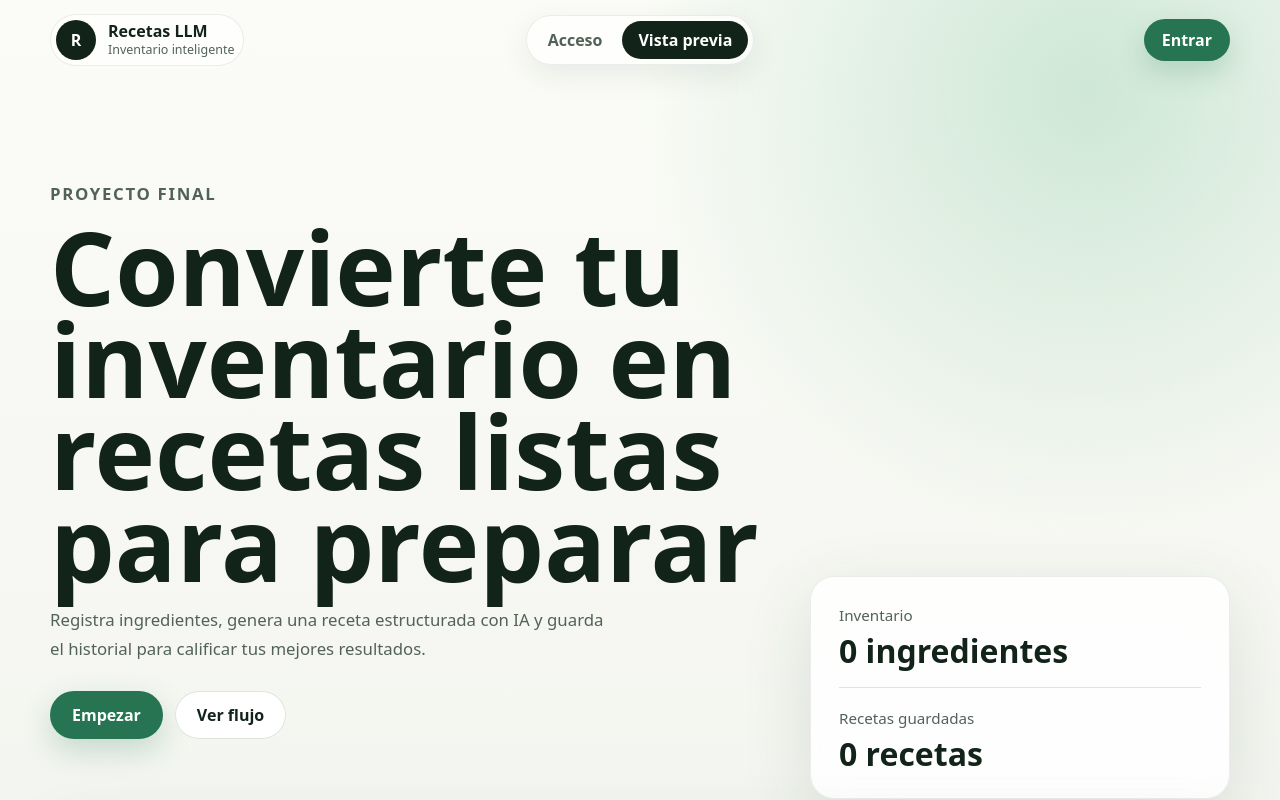
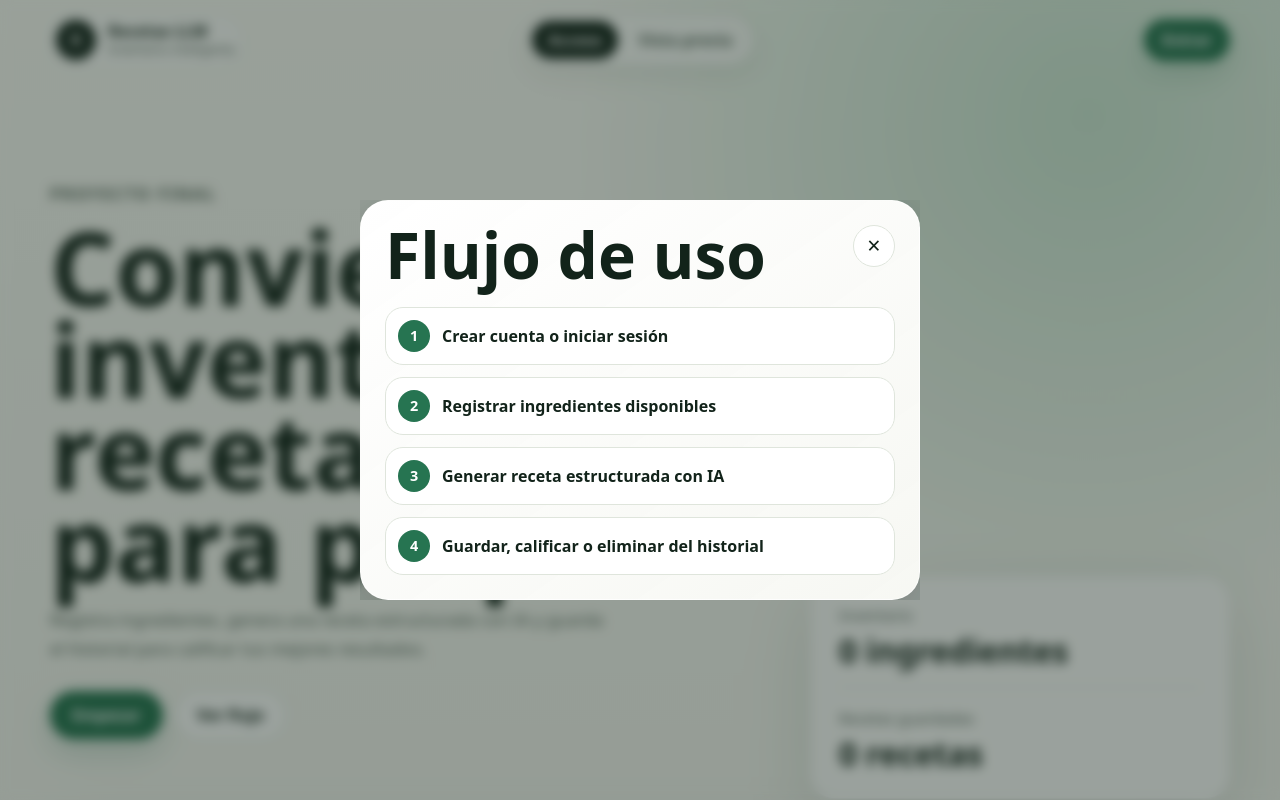
Before and after one commit to angeldqr/generador-recetas-llm, a Vue app in the folder frontend/: page / in a window 1280 px wide. Both pictures are taken after a click on the button "Ver flujo". Shown: the top 800 px of the page. Built offline with nearby package versions, Linux system fonts and the light colour scheme; no server answers.

Commit message:
feat(frontend): add rounded modal system

```diff
--- a/frontend/src/App.vue
+++ b/frontend/src/App.vue
@@ -2,6 +2,7 @@
 import { computed, ref } from 'vue'
 import AppShell from './components/AppShell.vue'
 import AuthPanel from './components/AuthPanel.vue'
+import BaseModal from './components/BaseModal.vue'
 import InventoryPanel from './components/InventoryPanel.vue'
 import { useAuthSession } from './composables/useAuthSession'
 import type { Ingredient } from './types/api'
@@ -9,6 +10,7 @@ import type { Ingredient } from './types/api'
 const { token, isAuthenticated, setToken, clearSession } = useAuthSession()
 const activeView = ref(isAuthenticated.value ? 'inventory' : 'auth')
 const ingredients = ref<Ingredient[]>([])
+const isFlowModalOpen = ref(false)
 
 const heroTitle = computed(() =>
   isAuthenticated.value
@@ -56,7 +58,7 @@ function handleIngredientsUpdated(nextIngredients: Ingredient[]) {
             <button class="pill-button" type="button" @click="navigate('auth')">
               Empezar
             </button>
-            <button class="pill-button pill-button--light" type="button" @click="navigate('preview')">
+            <button class="pill-button pill-button--light" type="button" @click="isFlowModalOpen = true">
               Ver flujo
             </button>
           </div>
@@ -90,6 +92,19 @@ function handleIngredientsUpdated(nextIngredients: Ingredient[]) {
         </article>
       </section>
     </main>
+
+    <BaseModal
+      :open="isFlowModalOpen"
+      title="Flujo de uso"
+      @close="isFlowModalOpen = false"
+    >
+      <ol class="modal-flow">
+        <li><span>1</span>Crear cuenta o iniciar sesión</li>
+        <li><span>2</span>Registrar ingredientes disponibles</li>
+        <li><span>3</span>Generar receta estructurada con IA</li>
+        <li><span>4</span>Guardar, calificar o eliminar del historial</li>
+      </ol>
+    </BaseModal>
   </AppShell>
 </template>
 
--- /dev/null
+++ b/frontend/src/components/BaseModal.vue
@@ -0,0 +1,100 @@
+<script setup lang="ts">
+import { onBeforeUnmount, ref, watch } from 'vue'
+
+const props = defineProps<{
+  open: boolean
+  title: string
+}>()
+
+const emit = defineEmits<{
+  close: []
+}>()
+
+const dialog = ref<HTMLDialogElement | null>(null)
+const modalState = ref<'closed' | 'open' | 'closing'>('closed')
+let closeTimer: number | undefined
+
+function clearCloseTimer() {
+  if (closeTimer) {
+    window.clearTimeout(closeTimer)
+    closeTimer = undefined
+  }
+}
+
+function openDialog() {
+  clearCloseTimer()
+
+  if (!dialog.value?.open) {
+    dialog.value?.showModal()
+  }
+
+  requestAnimationFrame(() => {
+    modalState.value = 'open'
+  })
+}
+
+function closeDialog() {
+  if (!dialog.value?.open || modalState.value === 'closing') {
+    return
+  }
+
+  modalState.value = 'closing'
+  closeTimer = window.setTimeout(() => {
+    dialog.value?.close()
+    modalState.value = 'closed'
+  }, 220)
+}
+
+function requestClose() {
+  emit('close')
+}
+
+function handleCancel(event: Event) {
+  event.preventDefault()
+  requestClose()
+}
+
+function handleDialogClick(event: MouseEvent) {
+  if (event.target === dialog.value) {
+    requestClose()
+  }
+}
+
+watch(
+  () => props.open,
+  (isOpen) => {
+    if (isOpen) {
+      openDialog()
+    } else {
+      closeDialog()
+    }
+  },
+  { immediate: true },
+)
+
+onBeforeUnmount(() => {
+  clearCloseTimer()
+})
+</script>
+
+<template>
+  <dialog
+    ref="dialog"
+    class="base-modal"
+    :data-state="modalState"
+    @cancel="handleCancel"
+    @click="handleDialogClick"
+  >
+    <article class="base-modal__card" role="document">
+      <header class="base-modal__header">
+        <h2>{{ title }}</h2>
+        <button class="base-modal__close" type="button" aria-label="Cerrar modal" @click="requestClose">
+          ×
+        </button>
+      </header>
+      <div class="base-modal__body">
+        <slot />
+      </div>
+    </article>
+  </dialog>
+</template>
--- a/frontend/src/main.ts
+++ b/frontend/src/main.ts
@@ -4,5 +4,6 @@ import './styles/main.css'
 import './styles/shell.css'
 import './styles/auth.css'
 import './styles/inventory.css'
+import './styles/modal.css'
 
 createApp(App).mount('#app')
--- /dev/null
+++ b/frontend/src/styles/modal.css
@@ -0,0 +1,127 @@
+.base-modal {
+  width: min(560px, calc(100% - 24px));
+  max-width: 560px;
+  border: 0;
+  padding: 0;
+  color: var(--color-ink);
+  background: transparent;
+}
+
+.base-modal::backdrop {
+  background: rgb(18 35 26 / 0.42);
+  backdrop-filter: blur(6px);
+}
+
+.base-modal__card {
+  overflow: hidden;
+  border: 1px solid rgb(255 255 255 / 0.6);
+  border-radius: 28px;
+  background:
+    linear-gradient(145deg, rgb(255 255 255 / 0.96), rgb(246 247 242 / 0.92)),
+    #ffffff;
+  box-shadow: 0 34px 110px rgb(18 35 26 / 0.3);
+  opacity: 0;
+  transform: translateY(10px) scale(0.96);
+  transition:
+    transform 220ms var(--ease-out),
+    opacity 180ms ease;
+}
+
+.base-modal[data-state="open"] .base-modal__card {
+  opacity: 1;
+  transform: translateY(0) scale(1);
+}
+
+.base-modal[data-state="closing"] .base-modal__card {
+  opacity: 0;
+  transform: translateY(8px) scale(0.97);
+  transition-duration: 160ms;
+}
+
+.base-modal__header {
+  display: flex;
+  gap: 18px;
+  align-items: start;
+  justify-content: space-between;
+  padding: 24px 24px 0;
+}
+
+.base-modal__header h2 {
+  max-width: 12ch;
+  margin: 0;
+  font-size: clamp(2rem, 7vw, 4rem);
+  line-height: 0.95;
+}
+
+.base-modal__close {
+  width: 42px;
+  height: 42px;
+  display: grid;
+  flex: 0 0 auto;
+  place-items: center;
+  border: 1px solid var(--color-line);
+  border-radius: 50%;
+  color: var(--color-ink);
+  background: #ffffff;
+  font-size: 1.45rem;
+  line-height: 1;
+  transition:
+    transform 150ms var(--ease-out),
+    color 180ms ease,
+    border-color 180ms ease;
+}
+
+.base-modal__close:active {
+  transform: scale(0.94);
+}
+
+.base-modal__body {
+  padding: 22px 24px 24px;
+  color: var(--color-muted);
+  line-height: 1.7;
+}
+
+.modal-flow {
+  display: grid;
+  gap: 12px;
+  margin: 0;
+  padding: 0;
+  list-style: none;
+}
+
+.modal-flow li {
+  display: grid;
+  grid-template-columns: auto 1fr;
+  gap: 12px;
+  align-items: center;
+  border: 1px solid var(--color-line);
+  border-radius: 18px;
+  padding: 12px;
+  color: var(--color-ink);
+  background: #ffffff;
+  font-weight: 800;
+}
+
+.modal-flow span {
+  width: 32px;
+  height: 32px;
+  display: grid;
+  place-items: center;
+  border-radius: 50%;
+  color: #ffffff;
+  background: var(--color-accent);
+  font-size: 0.9rem;
+}
+
+@media (hover: hover) and (pointer: fine) {
+  .base-modal__close:hover {
+    color: var(--color-accent-strong);
+    border-color: rgb(38 116 81 / 0.28);
+  }
+}
+
+@media (prefers-reduced-motion: reduce) {
+  .base-modal__card {
+    transform: none;
+  }
+}
```
